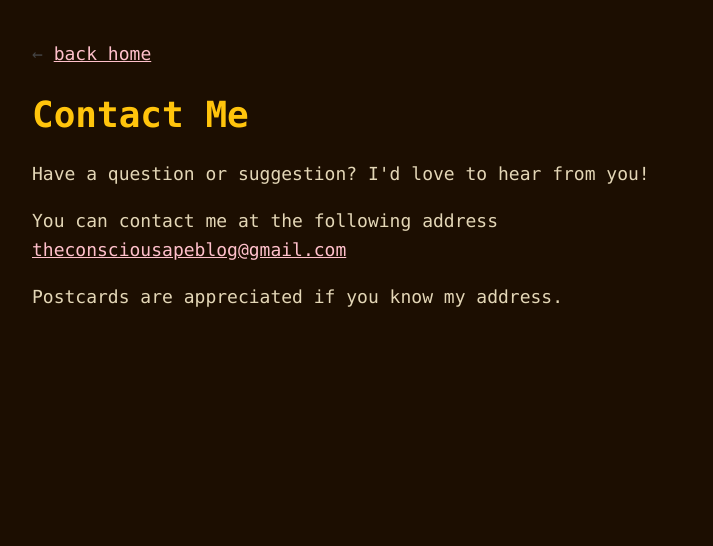
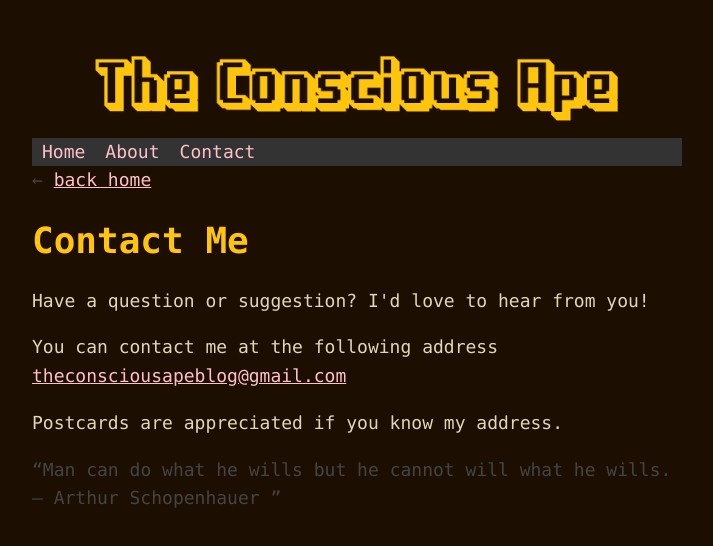
Before and after one commit to bohbrek/bohbrek.github.io, a plain HTML site: page contact.html in a window 1280 px wide. Shown: the whole page, without its empty margins (283-996 px from the left). Drawn offline with Linux system fonts and the light colour scheme.

Commit message:
Update contact.html

```diff
--- a/contact.html
+++ b/contact.html
@@ -2,6 +2,16 @@
   <head>
     <meta name="viewport" content="width=device-width, initial-scale=1" />
     <link rel="stylesheet" href="index.css">
+    <img src="main.png" alt="Header Photo">
+
+<nav>
+  <ul>
+    <li><a href="index.html">Home</a></li>
+    <li><a href="about.html">About</a></li>
+    <li><a href="contact.html">Contact</a></li>
+  </ul>
+</nav>
+
     <span class="return">← <a href="../../">back home</a></span>
     <title>Contact Me</title>
   </head>
@@ -10,5 +20,17 @@
     <p>Have a question or suggestion? I'd love to hear from you!</p>
     <p>You can contact me at the following address <a href="mailto:theconsciousapeblog@gmail.com">theconsciousapeblog@gmail.com</a>
     <p>Postcards are appreciated if you know my address.</p>
+
+  <footer>
+  <div class="footer-container">
+    <div class="footer-column">
+
+      <q>Man can do what he wills but he cannot will what he wills. ― Arthur Schopenhauer </q>
+    </div>
+
+  </div>
+
+</footer>
+
   </body>
 </html>
```
